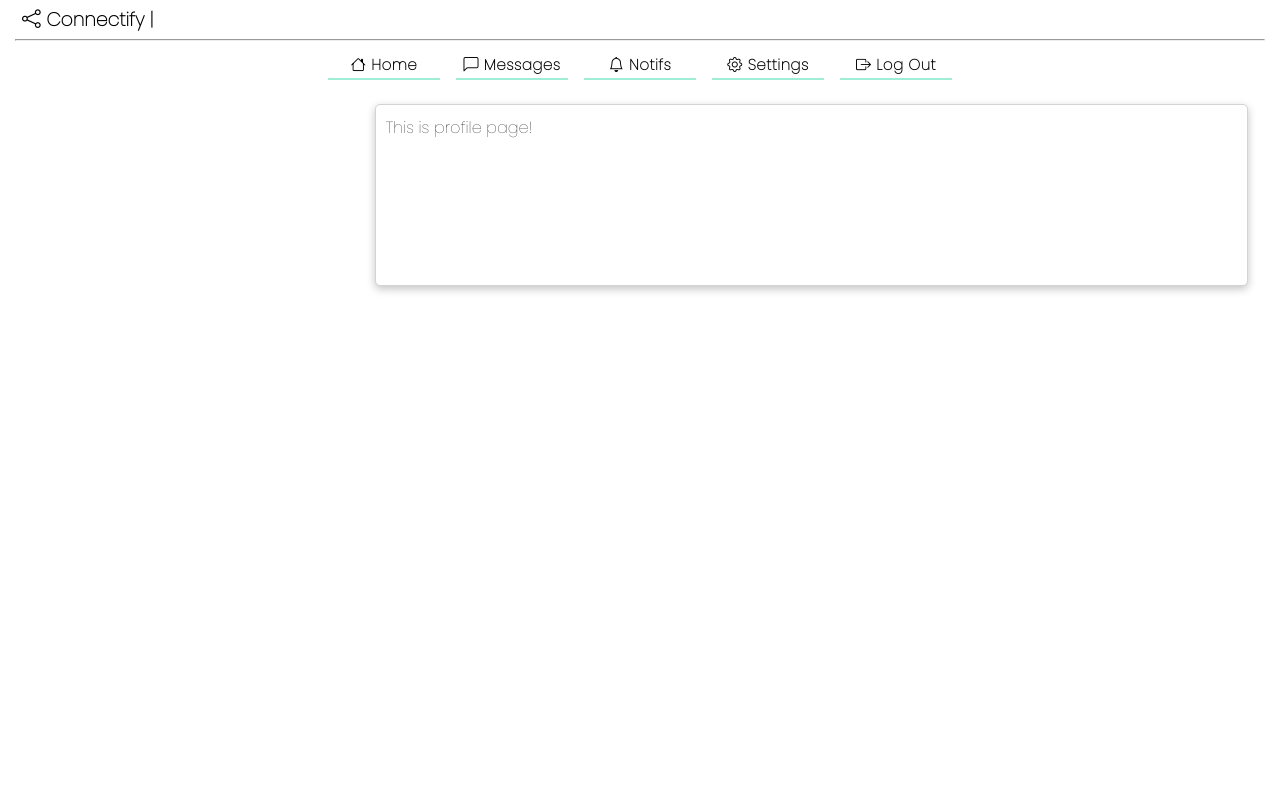
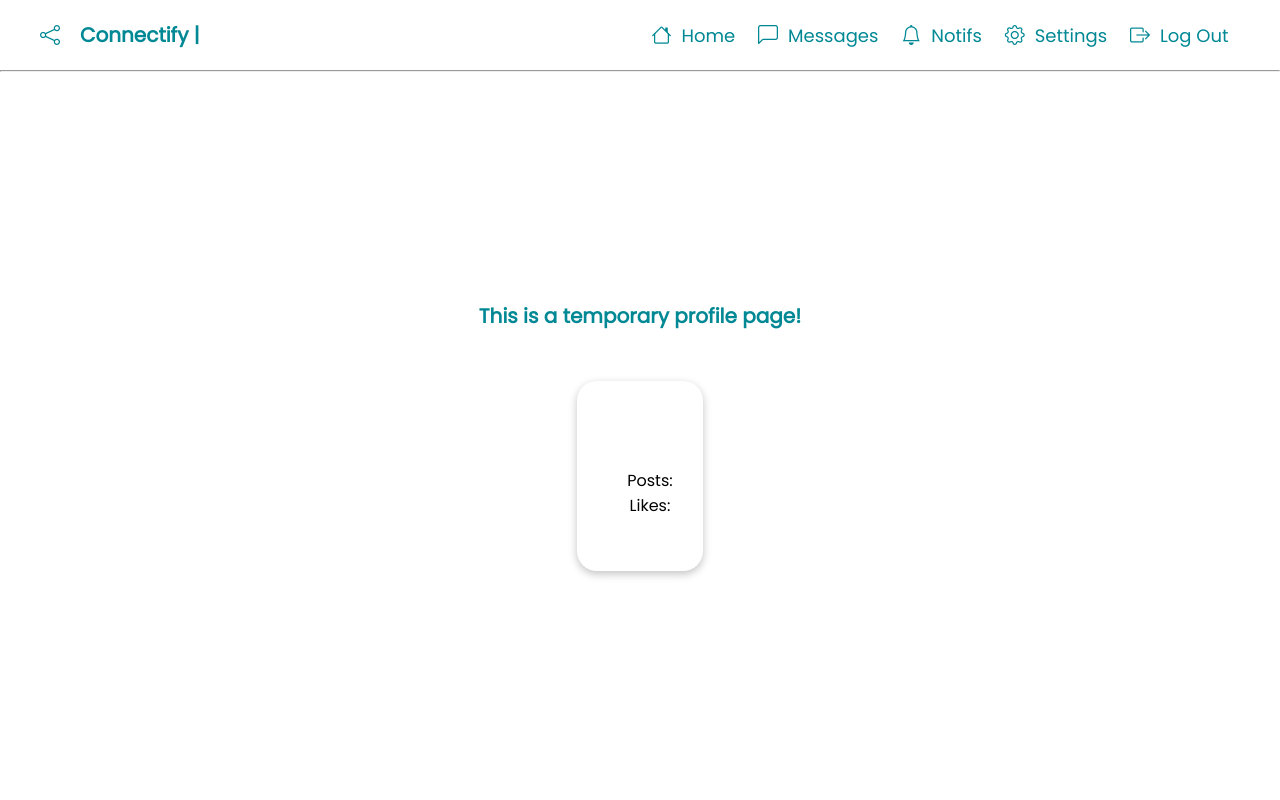
Before and after one commit to yashb07/Full-Stack-Website-Minor-Project, a PHP site: a page that uses profile.php in a window 1280 px wide. Run offline with PHP 8.4, Linux system fonts and the light colour scheme; the visitor is signed in with stand-in values (Sample User, id 1); data that the repository does not hold is empty; some libraries are stand-ins or nearby versions.

Commit message:
fix: feed ui fixes

```diff
--- a/config/config.php
+++ b/config/config.php
@@ -4,7 +4,7 @@ session_start();
 
 $timezone = date_default_timezone_set("Asia/Kolkata"); //Shows how long before post was uploaded
 
-$con = mysqli_connect("localhost:3307","root","","social"); //"localhost,username,password,databse_name"
+$con = mysqli_connect("localhost:3306","root","","social"); //"localhost,username,password,databse_name"
 //changing port number because just local host doesn't work
 if (mysqli_connect_errno()) {
 	echo "Failed to connect: ".mysql_connect_errno(); //returns error code in case of some error
--- a/css/style.css
+++ b/css/style.css
@@ -4,6 +4,7 @@
 
 :root {
   --blue-dark: #026670;
+  --blue-dark-light: #008894;
   --blue-primary: #9fedd7;
   --blue-secondary: #63d5c3;
 
@@ -104,8 +105,8 @@ body {
   width: 50%;
   background-image: linear-gradient(
     30deg,
-    var(--blue-dark),
-    var(--blue-primary)
+    var(--blue-dark-light),
+    var(--blue-dark)
   );
   flex-direction: column;
   align-items: center;
--- /dev/null
+++ b/css/style_feed.css
@@ -0,0 +1,184 @@
+@import "utilities.css";
+@import url("https://fonts.googleapis.com/css2?family=Lato&display=swap");
+@import url('https://fonts.googleapis.com/css2?family=Poppins&display=swap');
+:root {
+  --menu-width: 40em; /* Width of menu */
+  --items: 6; /* Number of items you have */
+  --item-width: calc(var(--menu-width) / var(--items));
+
+  --blue-dark: #026670;
+  --blue-dark-light: #008894;
+  --blue-primary: #9fedd7;
+  --blue-secondary: #63d5c3;
+
+  --white-primary: #edeae5;
+  --pure: #ffffff;
+
+  --black-primary: #000000;
+  --black-secondary: #1a1a1d;
+  --black-tertiary: #4e4e50;
+}
+body {
+  width: 100%;
+  height: 100%;
+  color: var(--black-primary);
+  box-sizing: border-box;
+}
+* {
+  margin: 0;
+  padding: 0;
+  font-family: "Poppins", sans-serif;
+  font-size: 62.5%;
+}
+a {
+  text-decoration: none;
+}
+
+.feed-container {
+    display: grid;
+    grid-template-columns: 1fr 3fr;
+    grid-gap: 5rem;
+    width: 100%;
+    padding: 5rem 0rem;
+  }
+  .feed-container .user-details-container {
+    height: 15rem;
+    display: flex;
+    justify-content: center;
+    align-items: center;
+    box-shadow: rgba(0, 0, 0, 0.24) 0px 3px 8px;
+    border-radius: 2rem;
+    margin-left: 5rem;
+    padding: 2rem 3rem;
+  }
+
+  .feed-container .user-details-container a img {
+    border-radius: 2rem;
+  }
+
+  .feed-container .user-details-container .user-details {
+    display: flex;
+    width: 100%;
+    flex-direction: column;
+    justify-content: center;
+    align-items: flex-start;
+    font-size: 1.6rem;
+    padding-left: 2rem;
+  }
+
+  .feed-container .user-details-container .user-details a {
+    color: var(--blue-dark-light);
+    font-size: 2rem;
+    font-weight: 700;
+    margin-bottom: 1rem;
+  }
+
+  .feed-container .add-post {
+    width: 90%;
+    height: 100%;
+    padding-right: 2rem;
+  }
+
+  .feed-container .add-post .post-form{
+    width: 100%;
+    display: flex;
+    flex-direction: row;
+    justify-content: space-around;
+    align-items: flex-end;
+    box-shadow: rgba(0, 0, 0, 0.24) 0px 3px 8px;
+    border-radius: 2rem;
+    padding: 2rem;
+  }
+
+  .feed-container .add-post .post-form textarea {
+    width: 80%;
+    height: 20rem;
+    border-radius: 1rem;
+    border: 1px solid var(--blue-dark-light);
+    box-shadow: rgba(0, 0, 0, 0.04) 0px 3px 8px;
+    padding: 1.5rem;
+    font-size: 1.4rem;
+    font-weight: 400;
+    resize: none;
+  }
+
+  .feed-container .add-post .post-form textarea:focus {
+    outline: 0;
+    border: 1px solid var(--blue-dark);
+  }
+
+  .feed-container .add-post .post-form input {
+    padding: 1rem 2rem;
+    border: none;
+    border-radius: 1rem;
+    background-color: var(--blue-dark-light);
+    color: var(--white-primary);
+    font-size: 1.6rem;
+    font-weight: 700;
+    cursor: pointer;
+    transition: all 0.3s ease;
+  }
+
+  .feed-container .add-post .post-form input:hover {
+    background: var(--blue-dark);
+  }
+
+  .feed-container .add-post .posts_area {
+    width: 100%;
+    display: flex;
+    flex-direction: column;
+    align-items: center;
+    margin-top: 2rem;
+  }
+  .feed-container .add-post .posts_area hr {
+    width: 100%;
+    color: var(--blue-primary);
+  }
+  .feed-container .add-post .posts_area .status-post {
+    width: 100%;
+    box-sizing: border-box;
+    display: flex;
+    align-items: center;
+    font-size: 3rem;
+    font-weight: 900;
+    padding: 1rem 0rem;
+    min-height: 3rem;
+  }
+
+  .feed-container .add-post .posts_area .status-post .post-profile-pic img {
+    width: 70%;
+    border-radius: 1rem;
+  }
+
+  .feed-container .add-post .posts_area .status-post .post-content {
+    height: 100%;
+    display: flex;
+    flex-direction: column;
+    align-items: flex-start;
+    justify-content: space-between;
+  }
+
+  .feed-container .add-post .posts_area .status-post .post-content .posted-by {
+    width: 100%;
+    display: flex;
+    align-items: center;
+    margin-bottom: 1rem;
+    font-size: 1.4rem;
+    font-weight: 400;
+    color: var(--blue-dark-light);
+  }
+
+  .feed-container .add-post .posts_area .status-post .post-content .posted-by a {
+    font-size: 3rem;
+    color: var(--blue-dark-light);
+    transition: all 0.3s ease;
+  }
+
+  .feed-container .add-post .posts_area .status-post .post-content .posted-by a:hover {
+    color: var(--blue-dark);
+  }
+
+  .feed-container .add-post .posts_area .status-post .post-content .post-body {
+    font-size: 2rem;
+    font-weight: 400;
+  }
--- a/css/style_head.css
+++ /dev/null
@@ -1,204 +0,0 @@
-@import "utilities.css";
-@import url("https://fonts.googleapis.com/css2?family=Lato&display=swap");
-@import url("https://fonts.googleapis.com/css2?family=Poppins:wght@100&display=swap");
-:root {
-  --menu-width: 40em; /* Width of menu */
-  --items: 6; /* Number of items you have */
-  --item-width: calc(var(--menu-width) / var(--items));
-
-  --blue-dark: #026670;
-  --blue-primary: #9fedd7;
-  --blue-secondary: #63d5c3;
-
-  --white-primary: #edeae5;
-  --pure: #ffffff;
-
-  --black-primary: #000000;
-  --black-secondary: #1a1a1d;
-  --black-tertiary: #4e4e50;
-}
-body {
-  width: 100%;
-  height: 100%;
-  color: var(--black-primary);
-  box-sizing: border-box;
-}
-* {
-  margin: 0;
-  padding: 0;
-  font-family: "Poppins", sans-serif;
-}
-.topbar {
-  width: 100%;
-  height: 3em;
-  background-color: white;
-  margin: 0 0 10px 0;
-  position: fixed;
-  z-index: 10;
-}
-.headname {
-  display: flex;
-}
-h3 {
-  padding: 0.3rem;
-  margin-left: 1.35%;
-  align-items: flex-start;
-}
-.uname {
-  align-items: flex-end;
-}
-hr {
-  width: 97.5%;
-  margin: auto;
-}
-#divtop {
-  width: 97.5%;
-  margin: 0.5em;
-}
-nav {
-  width: var(--menu-width);
-  display: flex;
-  transform-style: preserve-3d;
-  justify-content: space-evenly;
-  position: relative;
-  z-index: 2;
-  margin: 0px auto;
-  perspective: 2000px;
-  flex-wrap: wrap;
-  top: 0.2rem;
-}
-nav .m-i {
-  font-weight: 600;
-  transform-style: preserve-3d;
-  flex-grow: 1;
-  display: flex;
-  flex-basis: var(--item-width);
-  box-sizing: border-box;
-  padding-top: 0.1rem;
-  padding-bottom: 0.1rem;
-  justify-content: center;
-  perspective: 200px;
-  letter-spacing: 0.5px;
-  min-height: 1em;
-  border-bottom: 2px solid #9fedd7;
-  margin: 0.5em;
-  transition: border-bottom 0.05s ease;
-}
-nav .m-i:hover {
-  border-bottom: 5px solid #63d5c3;
-}
-nav .m-text,
-nav .m-text a {
-  font-size: 15px;
-  color: black;
-  text-decoration: none;
-  text-align: center;
-}
-.wrapper {
-  margin: 0 auto;
-  top: 6.5em;
-  position: relative;
-  padding: 0 10px;
-  width: 95%;
-  min-width: 950px;
-}
-
-.column {
-  background-color: #ffffff;
-  padding: 10px;
-  border: 1px solid #d3d3d3;
-  border-radius: 5px;
-  box-shadow: 2px 2px 1px #d3d3d3;
-  z-index: -1;
-}
-
-.user_details {
-  width: 20%;
-  float: left;
-  margin-bottom: 20px;
-  font-size: 15px;
-  font-weight: 900;
-  box-shadow: rgba(0, 0, 0, 0.24) 0px 3px 8px;
-}
-
-.user_details img {
-  height: 120px;
-  border-radius: 5px;
-  margin-right: 5px;
-}
-
-.user_details_left_right {
-  width: 120px;
-  display: inline-table;
-  position: absolute;
-}
-
-.main_column {
-  float: right;
-  width: 70%;
-  z-index: -1;
-  min-height: 160px;
-  box-shadow: rgba(0, 0, 0, 0.24) 0px 3px 8px;
-}
-
-.post_form {
-  width: 100%;
-}
-
-.post_form textarea {
-  width: 98%;
-  height: 6.5em;
-  border-radius: 3px;
-  margin: 0.5em;
-  border: 1px solid #f5f5f5;
-  font-size: 15px;
-  font-weight: 900;
-  padding: 5px;
-  resize: none;
-}
-
-a {
-  text-decoration: none;
-}
-textarea:focus {
-  outline: 0;
-}
-
-.post_form input[type="submit"] {
-  width: 4.5em;
-  height: 2em;
-  border: none;
-  border-radius: 3px;
-  background-color: var(--blue-primary);
-  color: var(--black-primary);
-  font-size: 90%;
-  position: absolute;
-  top: 4.65em;
-  right: 3em;
-  font-size: 15px;
-  font-weight: 900;
-}
-.post_form input[type="submit"]:hover {
-  background: var(--blue-secondary);
-}
-
-.status_post {
-  width: 96%;
-  font-size: 15px;
-  font-weight: 900;
-  padding: 0.75em;
-  min-height: 75px;
-}
-.status_post img {
-  height: 3em;
-  width: 3em;
-}
-
-.post_profile_pic {
-  float: left;
-  margin-right: 7px;
-}
-
-.post_profile_pic img {
-  border-radius: 5px;
-}
--- /dev/null
+++ b/css/style_navbar.css
@@ -0,0 +1,101 @@
+@import "utilities.css";
+@import url("https://fonts.googleapis.com/css2?family=Lato&display=swap");
+@import url('https://fonts.googleapis.com/css2?family=Poppins&display=swap');
+:root {
+  --menu-width: 40em; /* Width of menu */
+  --items: 6; /* Number of items you have */
+  --item-width: calc(var(--menu-width) / var(--items));
+
+  --blue-dark: #026670;
+  --blue-dark-light: #008894;
+  --blue-primary: #9fedd7;
+  --blue-secondary: #63d5c3;
+
+  --white-primary: #edeae5;
+  --pure: #ffffff;
+
+  --black-primary: #000000;
+  --black-secondary: #1a1a1d;
+  --black-tertiary: #4e4e50;
+}
+body {
+  width: 100%;
+  height: 100%;
+  color: var(--black-primary);
+  box-sizing: border-box;
+}
+* {
+  margin: 0;
+  padding: 0;
+  font-family: "Poppins", sans-serif;
+  font-size: 62.5%;
+}
+a {
+  text-decoration: none;
+}
+
+nav {
+  display: flex;
+  width: 100%;
+  justify-content: space-between;
+  padding: 2rem 0rem;
+}
+
+nav .logo {
+  display: flex;
+  align-items: center;
+  width: 100%;
+  padding-left: 4rem;
+  color: var(--blue-dark-light);
+  user-select: none;
+  cursor: pointer;
+  transition: all 0.3s ease;
+}
+nav .logo:hover {
+  color: var(--blue-dark);
+}
+
+nav .logo h3 {
+  font-size: 2rem;
+}
+
+nav .logo h3 i {
+  font-size: 2rem;
+  margin-right: 2rem;
+}
+
+nav .logo a {
+  margin-left: 2rem;
+  color: var(--blue-dark);
+}
+
+nav .nav-links {
+  display: flex;
+  width: 100%;
+  justify-content: space-around;
+  align-items: center;
+  padding-right: 4rem;
+}
+
+nav .nav-links a {
+  display: flex;
+  align-items: center;
+  font-size: 1.8rem;
+  font-weight: 400;
+  text-decoration: none;
+  color: var(--blue-dark-light);
+  transition: all 0.3s ease;
+}
+
+nav .nav-links a i {
+  font-size: 2rem;
+  margin-right: 1rem;
+}
+
+nav .nav-links a:hover {
+  color: var(--blue-dark);
+}
+
+hr {
+  color: var(--blue-dark);
+}
--- /dev/null
+++ b/css/style_profile.css
@@ -0,0 +1,86 @@
+@import "utilities.css";
+@import url("https://fonts.googleapis.com/css2?family=Lato&display=swap");
+@import url('https://fonts.googleapis.com/css2?family=Poppins&display=swap');
+:root {
+  --menu-width: 40em; /* Width of menu */
+  --items: 6; /* Number of items you have */
+  --item-width: calc(var(--menu-width) / var(--items));
+
+  --blue-dark: #026670;
+  --blue-dark-light: #008894;
+  --blue-primary: #9fedd7;
+  --blue-secondary: #63d5c3;
+
+  --white-primary: #edeae5;
+  --pure: #ffffff;
+
+  --black-primary: #000000;
+  --black-secondary: #1a1a1d;
+  --black-tertiary: #4e4e50;
+}
+body {
+  width: 100%;
+  height: 100%;
+  color: var(--black-primary);
+  box-sizing: border-box;
+}
+* {
+  margin: 0;
+  padding: 0;
+  font-family: "Poppins", sans-serif;
+  font-size: 62.5%;
+}
+a {
+  text-decoration: none;
+}
+
+.profile-container {
+    height: calc(100vh - 7.25rem);
+    display: flex;
+    flex-direction: column;
+    align-items: center;
+    justify-content: center;
+    text-align: center;
+}
+
+.profile-container h4 {
+    font-size: 2rem;
+    color: var(--blue-dark-light);
+    transition: all 0.3s ease;
+}
+
+.profile-container h4:hover {
+    color: var(--blue-dark);
+}
+
+.profile-container .user-details-container {
+    height: 15rem;
+    display: flex;
+    justify-content: center;
+    align-items: center;
+    box-shadow: rgba(0, 0, 0, 0.24) 0px 3px 8px;
+    border-radius: 2rem;
+    padding: 2rem 3rem;
+    margin-top: 5rem;
+  }
+
+  .profile-container .user-details-container a img {
+    border-radius: 2rem;
+  }
+
+  .profile-container .user-details-container .user-details {
+    display: flex;
+    width: 100%;
+    flex-direction: column;
+    justify-content: center;
+    align-items: flex-start;
+    font-size: 1.6rem;
+    padding-left: 2rem;
+  }
+
+  .profile-container .user-details-container .user-details a {
+    color: var(--blue-dark-light);
+    font-size: 2rem;
+    font-weight: 700;
+    margin-bottom: 1rem;
+  }
--- a/includes/header.php
+++ b/includes/header.php
@@ -1,7 +1,5 @@
 <?php
     require 'config/config.php';
-
-
     if (isset($_SESSION['username'])) {
         $userLoggedIn = $_SESSION['username'];
         $user_details_query = mysqli_query($con, "SELECT * FROM users WHERE username='$userLoggedIn'");
@@ -10,59 +8,35 @@ if (isset($_SESSION['username'])) {
     else {
         header("Location: sign_in.php");
     }
-
 ?>
 
 <html>
     <head>
         <title>Connectify</title>
-
         <!-- Javascript -->
         <script src="https://ajax.googleapis.com/ajax/libs/jquery/2.1.3/jquery.min.js"></script>
         <!-- <script src="assets/js/bootstrap.js"></script> -->
         <link rel="icon" href="images/logo1.png">
-	<link rel="stylesheet" href="css/style_head.css?v=<?php echo time(); ?>">
+        <link rel="stylesheet" href="css/style_navbar.css?v=<?php echo time(); ?>">
+        <link rel="stylesheet" href="css/style_feed.css?v=<?php echo time(); ?>">
+        <link rel="stylesheet" href="css/style_profile.css?v=<?php echo time(); ?>">
         <link rel="stylesheet" href="https://cdn.jsdelivr.net/npm/bootstrap-icons@1.5.0/font/bootstrap-icons.css">
-
-
     </head>
     <body>
-
-<div class="topbar">
-    <div class="headname">
-        <h3><i class="bi bi-share"></i>  Connectify |</h3>
-        <a href="<?php echo $userLoggedIn ?>"> <h3 class="uname"><?php echo $user['first_name']; ?></h3> </a>
+        <nav>
+            <div class="logo">
+                <h3><i class="bi bi-share"></i>Connectify |</h3>
+                <a href="<?php echo $userLoggedIn ?>">
+                    <h3 class="uname"><?php echo $user['first_name'];?></h3>
+                </a>
             </div>
-    <hr>
-    <nav id="m">
-                <div class="m-i">
-                    <div class="m-text">
+            <div class="nav-links">
                 <a href="index.php"><i class="bi bi-house"></i> Home</a>
-                    </div>
-                </div>
-                <div class="m-i">
-                    <div class="m-text">
                 <a href="#"><i class="bi bi-chat-left"></i> Messages</a>
-                    </div>
-                </div>
-                <div class="m-i">
-                    <div class="m-text">
                 <a href="#"><i class="bi bi-bell"></i> Notifs</a>
-                    </div>
-                </div>
-                <div class="m-i">
-                    <div class="m-text">
                 <a href="#"><i class="bi bi-gear"></i> Settings</a>
-                    </div>
-                </div>
-                <div class="m-i">
-                    <div class="m-text">
                 <a href="includes/handlers/logout.php"><i class="bi bi-box-arrow-right"></i> Log Out</a>
             </div>
-                </div>
         </nav>
-
-	</div>
-
-
+        <hr>
         <div class="wrapper">
--- a/profile.php
+++ b/profile.php
@@ -2,10 +2,20 @@
     include("includes/header.php");
     ?>
         <!-- Making this page to redict a user to profile page when he searches a user name in http bar -->
-<div class="main_column column tp"> <!--adding a new selector to style the box-->
-This is profile page!
+            <div class="profile-container"> <!--adding a new selector to style the box-->
+                <h4>This is a temporary profile page!</h4>
+
+                <div class="user-details-container">
+                <a href="<?php echo $userLoggedIn; ?>">  <img src="<?php echo $user['profile_pic']; ?>"> </a>
+                <div class="user-details">
+                    <a href="<?php echo $userLoggedIn; ?>"><?php echo $user['first_name'] . " " . $user['last_name']; ?></a>
+                    <br>
+                    <?php echo "Posts: " . $user['num_posts']. "<br>";
+                        echo "Likes: " . $user['num_likes'];
+                    ?>
                 </div>
-
+            </div>
+            </div>
         </div>
     </body>
 </html>
```
Also changed, not shown: includes/classes/Post.php (+9 -10 lines), index.php (+11 -40 lines). Lines whose indentation alone changed are shown as unchanged.
